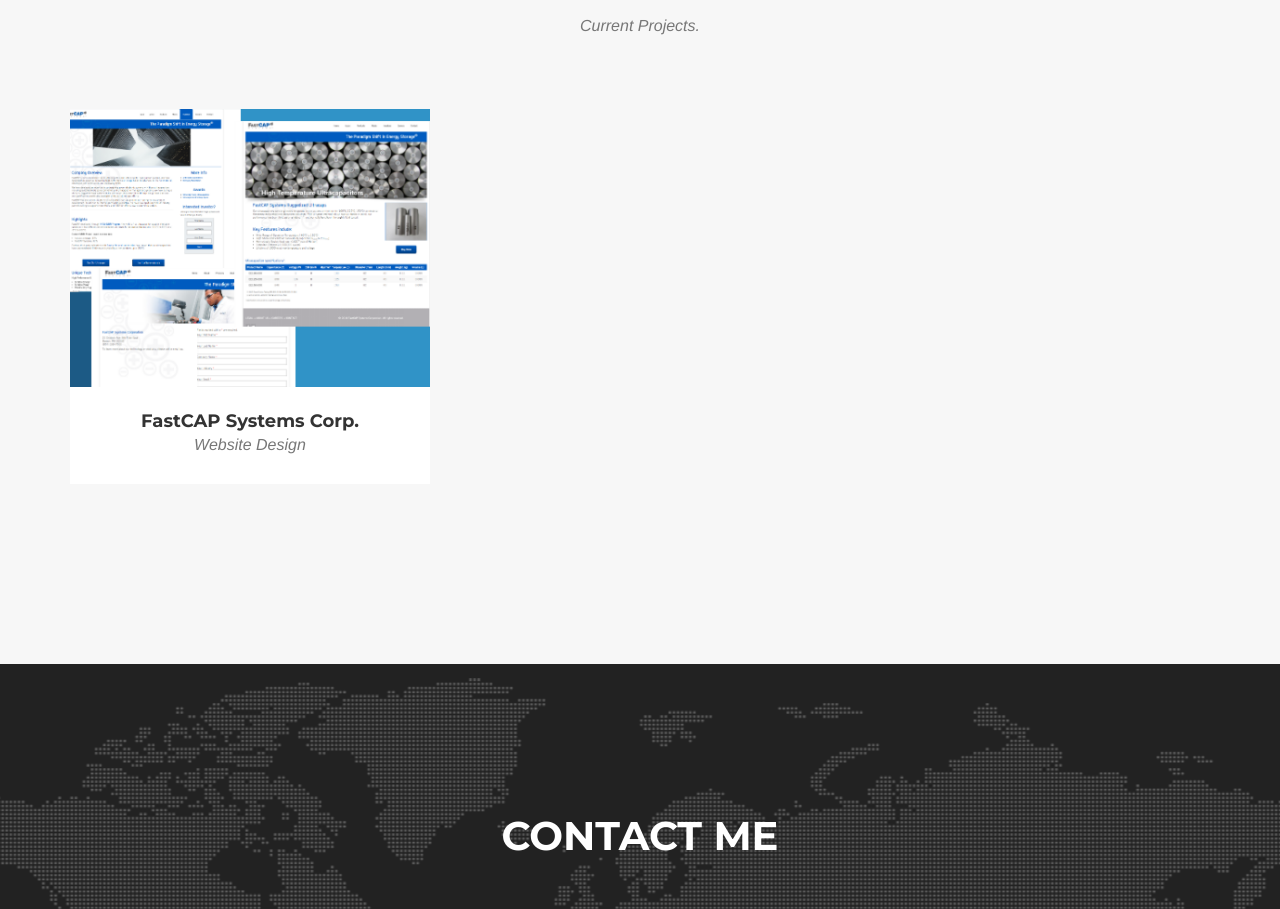
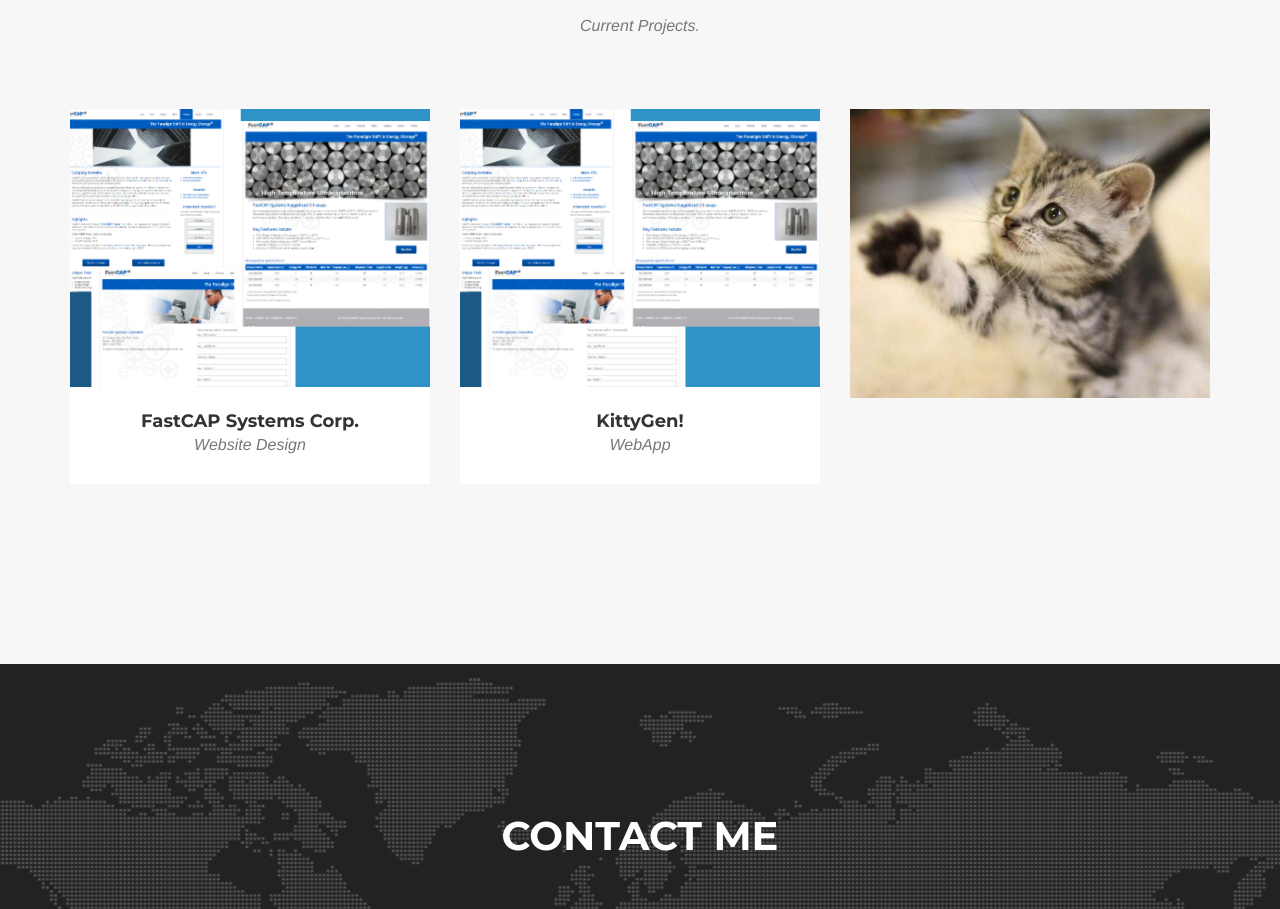
Before and after one commit to jcirni/jcirni.github.io, a plain HTML site: page index.html in a window 1280 px wide. Shown: the part 1644-2553 px from the top of the page. Drawn offline with nearby package versions, Linux system fonts and the light colour scheme; a web font is replaced by a local one.

Commit message:
kittygenv1

```diff
--- a/index.html
+++ b/index.html
@@ -151,7 +151,7 @@
                         <p class="text-muted">Website Design</p>
                     </div>
                 </div>
-               <!-- <div class="col-md-4 col-sm-6 portfolio-item">
+                <div class="col-md-4 col-sm-6 portfolio-item">
                     <a href="#portfolioModal1" class="portfolio-link" data-toggle="modal">
                         <div class="portfolio-hover">
                             <div class="portfolio-hover-content">
@@ -161,20 +161,20 @@
                         <img src="img/portfolio/fastcap-demo.png" class="img-responsive" alt="fastcap systems">
                     </a>
                   <div class="portfolio-caption">
-                        <h4>FastCAP Systems Corp.</h4>
-                        <p class="text-muted">Website Design</p>
+                        <h4>KittyGen!</h4>
+                        <p class="text-muted">WebApp</p>
                     </div>
                 </div>
-                <div class="col-md-4 col-sm-6 portfolio-item">
-                    <a href="#portfolioModal1" class="portfolio-link" data-toggle="modal">
+               <div class="col-md-4 col-sm-6 portfolio-item">
+                    <a href="#portfolioModal2" class="portfolio-link" data-toggle="modal">
                         <div class="portfolio-hover">
                             <div class="portfolio-hover-content">
                                 <i class="fa fa-plus fa-3x"></i>
                             </div>
                         </div>
-                        <img src="img/portfolio/fastcap-demo.png" class="img-responsive" alt="">
+                        <img src="kittygen/img/cats/cat-%20(10).jpg" class="img-responsive" alt="">
                     </a>
-                    <div class="portfolio-caption">
+                   <!--  <div class="portfolio-caption">
                         <h4>FastCAP Systems Corp.</h4>
                         <p class="text-muted">Website Design</p>
                     </div>
@@ -522,11 +522,11 @@
                 <div class="row">
                     <div class="col-lg-8 col-lg-offset-2">
                         <div class="modal-body">
-                            <h2>Project Heading</h2>
-                            <p class="item-intro text-muted">Lorem ipsum dolor sit amet consectetur.</p>
+                            <h2>KittyGen</h2>
+                            <p class="item-intro text-muted">Explore KittyGen and find your favorite kitty!</p>
                             <img class="img-responsive img-centered" src="img/portfolio/startup-framework-preview.png" alt="">
-                            <p><a href="http://designmodo.com/startup/?u=787">Startup Framework</a> is a website builder for professionals. Startup Framework contains components and complex blocks (PSD+HTML Bootstrap themes and templates) which can easily be integrated into almost any design. All of these components are made in the same style, and can easily be integrated into projects, allowing you to create hundreds of solutions for your future projects.</p>
-                            <p>You can preview Startup Framework <a href="http://designmodo.com/startup/?u=787">here</a>.</p>
+                            <p><a href="/kittygen/">KittyGen</a> is a website built from bootstrap and basic js to randomly generate a picture of a kitty uploaded by the community</p>
+                            <p>Check it out for yourself <a href="/kittygen/">here</a>.</p>
                             <button type="button" class="btn btn-primary" data-dismiss="modal"><i class="fa fa-times"></i> Close Project</button>
                         </div>
                     </div>
```
